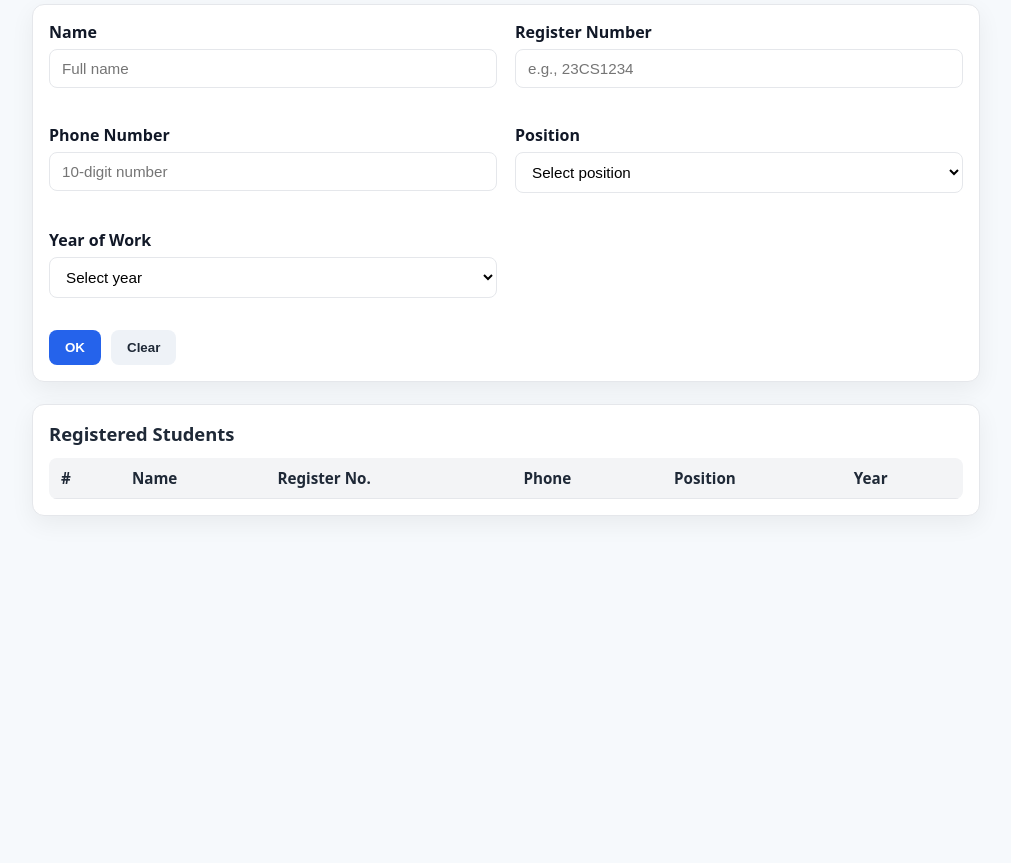
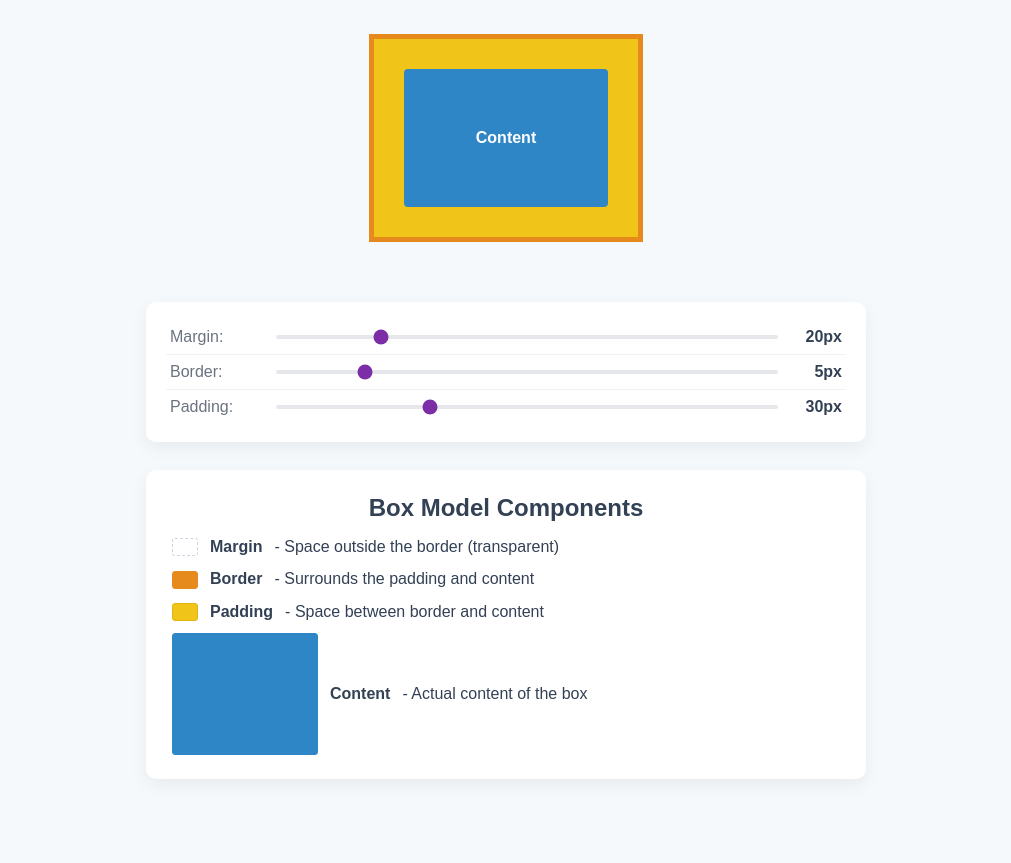
Before and after one commit to DEVA172975/dev366, a plain HTML site: page index.html in a window 1280 px wide. Shown: the part 95-958 px from the top of the page, without its empty margins (134-1145 px from the left). Before the commit the page ends 800 px from the top, so only its background shows below. Drawn offline with Linux system fonts and the light colour scheme.

Commit message:
Update index.html

```diff
--- a/index.html
+++ b/index.html
@@ -3,90 +3,60 @@
 <head>
   <meta charset="UTF-8" />
   <meta name="viewport" content="width=device-width, initial-scale=1" />
-  <title>Employee Registration Table</title>
-  <link rel="stylesheet" href="styles.css" />
+  <title>CSS Box Model Demonstration</title>
+  <link rel="stylesheet" href="flex.css" />
 </head>
 <body>
   <main class="container">
-    <h1>Employee Registration</h1>
+    <h1>CSS Box Model Demonstration</h1>
 
-    <!-- Input Form -->
-    <form id="studentForm" class="card" novalidate>
-      <div class="grid">
-        <div class="field">
-          <label for="name">Name</label>
-          <input id="name" name="name" type="text" placeholder="Full name" required />
-          <small class="error" data-for="name"></small>
-        </div>
+    <!-- Demo area -->
+    <section class="stage">
+      <!-- Use the class your JS expects -->
+      <div class="box-model-example" id="box">
+        <div class="content">Content</div>
+      </div>
+    </section>
 
-        <div class="field">
-          <label for="regNo">Register Number</label>
-          <input id="regNo" name="regNo" type="text" placeholder="e.g., 23CS1234" required />
-          <small class="error" data-for="regNo"></small>
-        </div>
-
-        <div class="field">
-          <label for="phone">Phone Number</label>
-          <input id="phone" name="phone" type="tel" placeholder="10-digit number" required />
-          <small class="error" data-for="phone"></small>
-        </div>
-
-        <div class="field">
-          <label for="position">Position</label>
-          <select id="position" name="position" required>
-            <option value="">Select position</option>
-            <option>Member</option>
-            <option>Coordinator</option>
-            <option>Secretary</option>
-            <option>Treasurer</option>
-            <option>President</option>
-            <option>Vice President</option>
-          </select>
-          <small class="error" data-for="position"></small>
-        </div>
-
-        <div class="field">
-          <label for="year">Year of Work</label>
-          <select id="year" name="year" required>
-            <option value="">Select year</option>
-            <option>1st Year</option>
-            <option>2nd Year</option>
-            <option>3rd Year</option>
-            <option>4th Year</option>
-          </select>
-          <small class="error" data-for="year"></small>
+    <!-- Controls with the exact IDs your JS uses -->
+    <section class="card controls" aria-label="Box Model Controls">
+      <div class="control">
+        <label for="margin">Margin:</label>
+        <div class="slider-wrap">
+          <input type="range" id="margin" min="0" max="100" step="1" value="20" />
+          <span id="margin-value">20px</span>
         </div>
       </div>
 
-      <div class="actions">
-        <button type="button" id="okBtn">OK</button>
-        <button type="reset" class="secondary">Clear</button>
+      <div class="control">
+        <label for="border">Border:</label>
+        <div class="slider-wrap">
+          <input type="range" id="border" min="0" max="30" step="1" value="5" />
+          <span id="border-value">5px</span>
+        </div>
       </div>
-    </form>
 
-    <!-- Data Table -->
-    <section class="card">
-      <h2>Registered Students</h2>
-      <div class="table-wrap">
-        <table id="studentsTable">
-          <thead>
-            <tr>
-              <th>#</th>
-              <th>Name</th>
-              <th>Register No.</th>
-              <th>Phone</th>
-              <th>Position</th>
-              <th>Year</th>
-            </tr>
-          </thead>
-          <tbody>
-            <!-- Rows will be appended here after clicking OK -->
-          </tbody>
-        </table>
+      <div class="control">
+        <label for="padding">Padding:</label>
+        <div class="slider-wrap">
+          <input type="range" id="padding" min="0" max="100" step="1" value="30" />
+          <span id="padding-value">30px</span>
+        </div>
       </div>
+    </section>
+
+    <!-- Legend -->
+    <section class="card legend">
+      <h2>Box Model Components</h2>
+      <ul>
+        <li><span class="legend-swatch margin"></span><b>Margin</b> - Space outside the border (transparent)</li>
+        <li><span class="legend-swatch border"></span><b>Border</b> - Surrounds the padding and content</li>
+        <li><span class="legend-swatch padding"></span><b>Padding</b> - Space between border and content</li>
+        <li><span class="legend-swatch content"></span><b>Content</b> - Actual content of the box</li>
+      </ul>
     </section>
   </main>
 
-  <script src="script.js"></script>
+  <script src="flex.js"></script>
 </body>
 </html>
```
